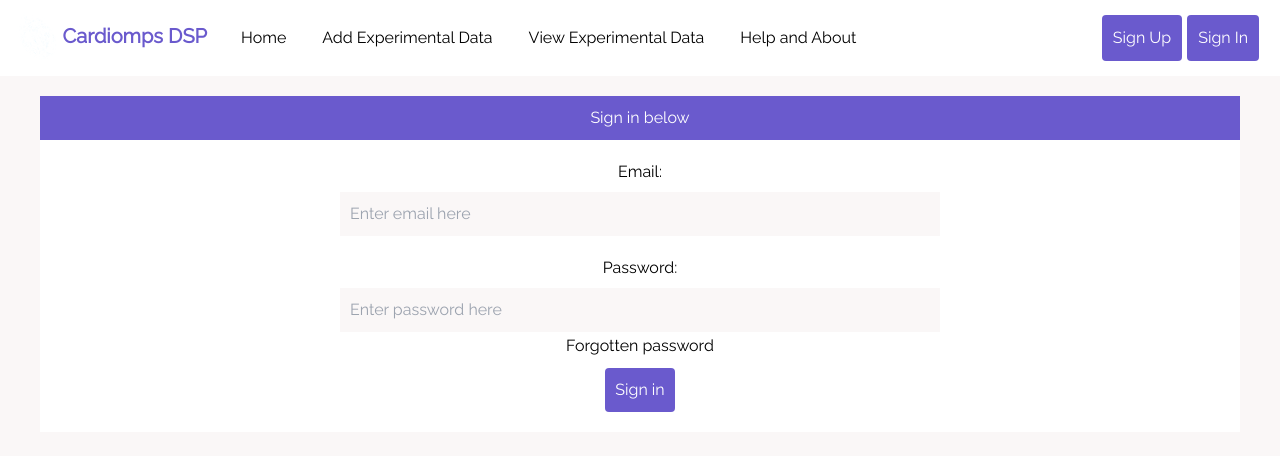
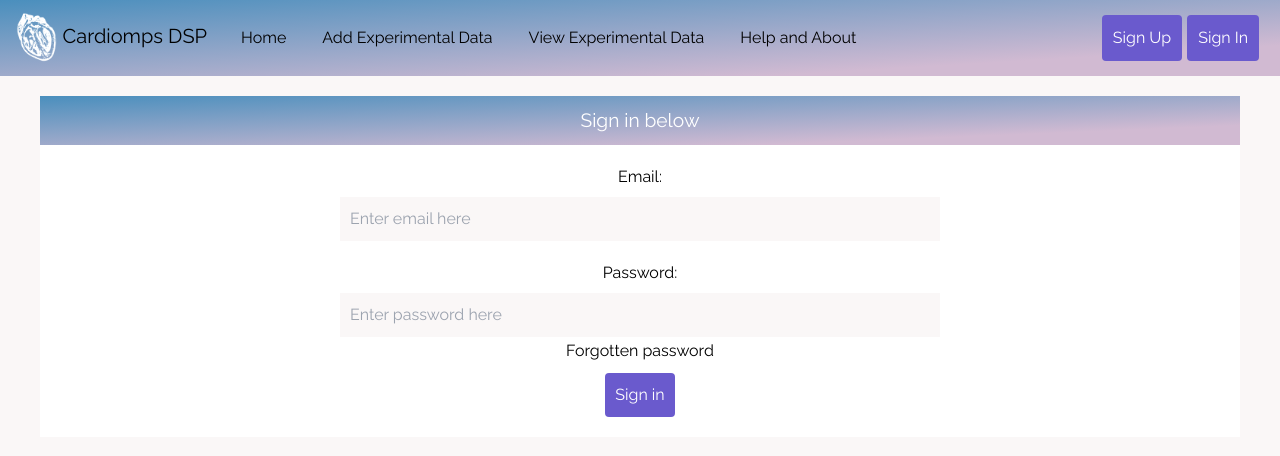
Before and after one commit to johnAdvancedWeb/CardiompsDataSharingPlatform, a Vue app in the folder client/: page /sign-in in a window 1280 px wide. Shown: the top 456 px of the page. Built offline with nearby package versions, Linux system fonts and the light colour scheme; what @fortawesome/fontawesome, vue3-apexcharts would draw is missing.

Commit message:
final colours for the light theme

```diff
--- a/client/package.json
+++ b/client/package.json
@@ -18,6 +18,7 @@
     "apexcharts": "^3.24.0",
     "autoprefixer": "^9.8.6",
     "bootstrap": "^4.6.0",
+    "bootstrap-icons": "^1.3.0",
     "bootstrap-vue": "^2.21.2",
     "core-js": "^3.6.5",
     "postcss": "^7.0.35",
--- a/client/src/assets/css/style.scss
+++ b/client/src/assets/css/style.scss
@@ -24,7 +24,7 @@
 @import 'global';
 
 #navbar {
-    background-color: var(--navbarBackground);
+    background: var(--navbarBackground);
 }
 .navbar-container {
     background: var(--navbarBackground);
@@ -32,8 +32,8 @@
 }
 
 #logo {
-    font-weight: bold;
-    color: var(--actionBackground);
+    font-weight: normal;
+    color: var(--logoText);
     background-color: unset;
     pointer-events: none;
 }
@@ -78,12 +78,12 @@ a:not(a.button), .nav-link {
     @apply w-full h-64 rounded-lg shadow-2xl;
 
     transition: all .3s ease;
-    background: var(--navbarBackground);
+    background: var(--secondaryBackground);
 }
 
 
 #login-container, #register-container {
-    background: var(--navbarBackground);
+    background: var(--secondaryBackground);
     max-width: 1200px;
     position: relative;
     left: 50%;
@@ -100,7 +100,7 @@ a:not(a.button), .nav-link {
 
         &:focus {
             background-color: var(--bodyText);
-            color: var(--navbarBackground);
+            color: var(--secondaryBackground);
         }
     }
 }
@@ -116,10 +116,11 @@ a:not(a.button), .nav-link {
 }
 
 #login-header, #register-header {
-    background-color: var(--actionBackground);
-    color: var(--actionText);
+    background: var(--headerBackground);
+    color: var(--headerText);
     padding: 10px 0;
     margin-bottom: 20px;
+    font-size: larger;
 }
 
 //#login-container, #login-header, #register-container, #register-header {
--- a/client/src/assets/css/variables.scss
+++ b/client/src/assets/css/variables.scss
@@ -21,12 +21,21 @@
 
   @media (prefers-color-scheme: light) {
     //[data-theme="light"] {
+      --navbarBackground: linear-gradient(to bottom right, #2884B8 -20%, #D1BAD2 80%);
+      --logoText: black;
+
       --bodyBackground: rgb(250, 247, 247);
       --bodyText: #000000;
+
+      --secondaryBackground: rgb(255, 255, 255);
+
       --actionBackground: slateblue;
       --actionText: white;
 
-      --navbarBackground: rgb(255, 255, 255);
+      --headerBackground: var(--navbarBackground);
+      --headerText: var(--actionText);
+
+
 
       /* other variables */
       --blue: slateblue;
@@ -43,13 +52,19 @@
 
   @media (prefers-color-scheme: dark) {
     //[data-theme="dark"] {
+      --navbarBackground: rgb(33, 33, 34);
+      --logoText: #FCD34D;
+
       --bodyBackground: rgb(27, 27, 30);
       --bodyText: white;
+
+      --secondaryBackground: var(--navbarBackground);
 
       --actionBackground: #FCD34D;
       --actionText: black;
 
-      --navbarBackground: rgb(33, 33, 34);
+      --headerBackground: var(--actionBackground);
+      --headerText: var(--actionText);
 
       /* other variables */
       --blue: slateblue;
--- a/client/src/components/Navbar.vue
+++ b/client/src/components/Navbar.vue
@@ -4,7 +4,7 @@
             data-target="#navbarTogglerDemo03" aria-controls="navbarTogglerDemo03" aria-expanded="false"
             aria-label="Toggle navigation">
       <span class="navbar-toggler-icon">
-        <i class="fas fa-bars custom-toggle-icon"></i>
+
       </span>
     </button>
     <a class="navbar-brand" href="#" id="logo">
--- a/client/src/views/Home.vue
+++ b/client/src/views/Home.vue
@@ -2,6 +2,7 @@
   <div id="section-one">
     <div class="min-h-screen p-10">
       <div class="space-y-10 md:space-y-0 md:grid md:grid-cols-2">
+
         <!-- left -->
         <div class="md:flex md:flex-col md:justify-center">
           <h2 class="text-black text-2xl md:text-4xl font-bold mb-4">
```
Also changed, not shown: client/src/assets/css/global.scss (+3 -4 lines), 1 other file (tests, documents, lock files or other folders).
